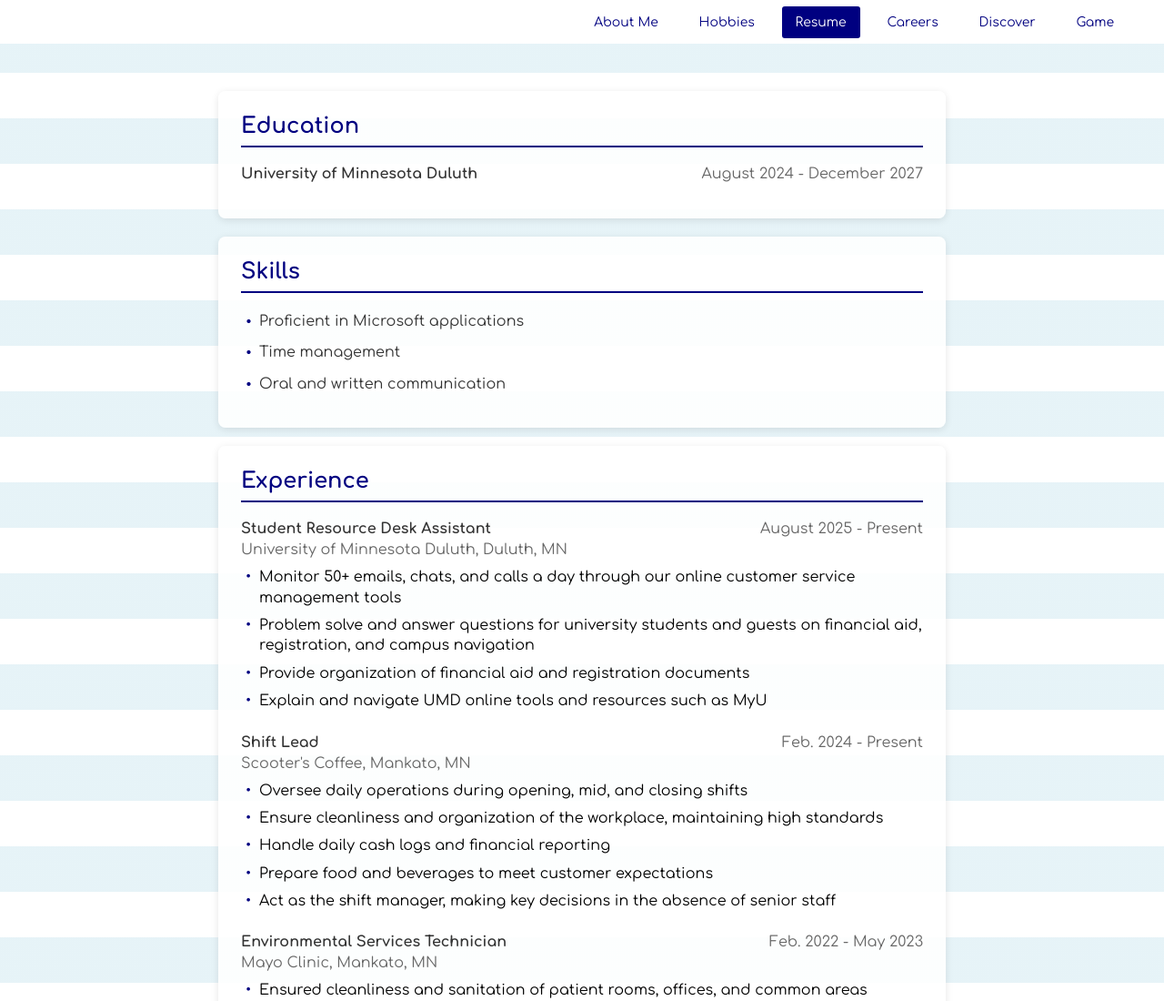
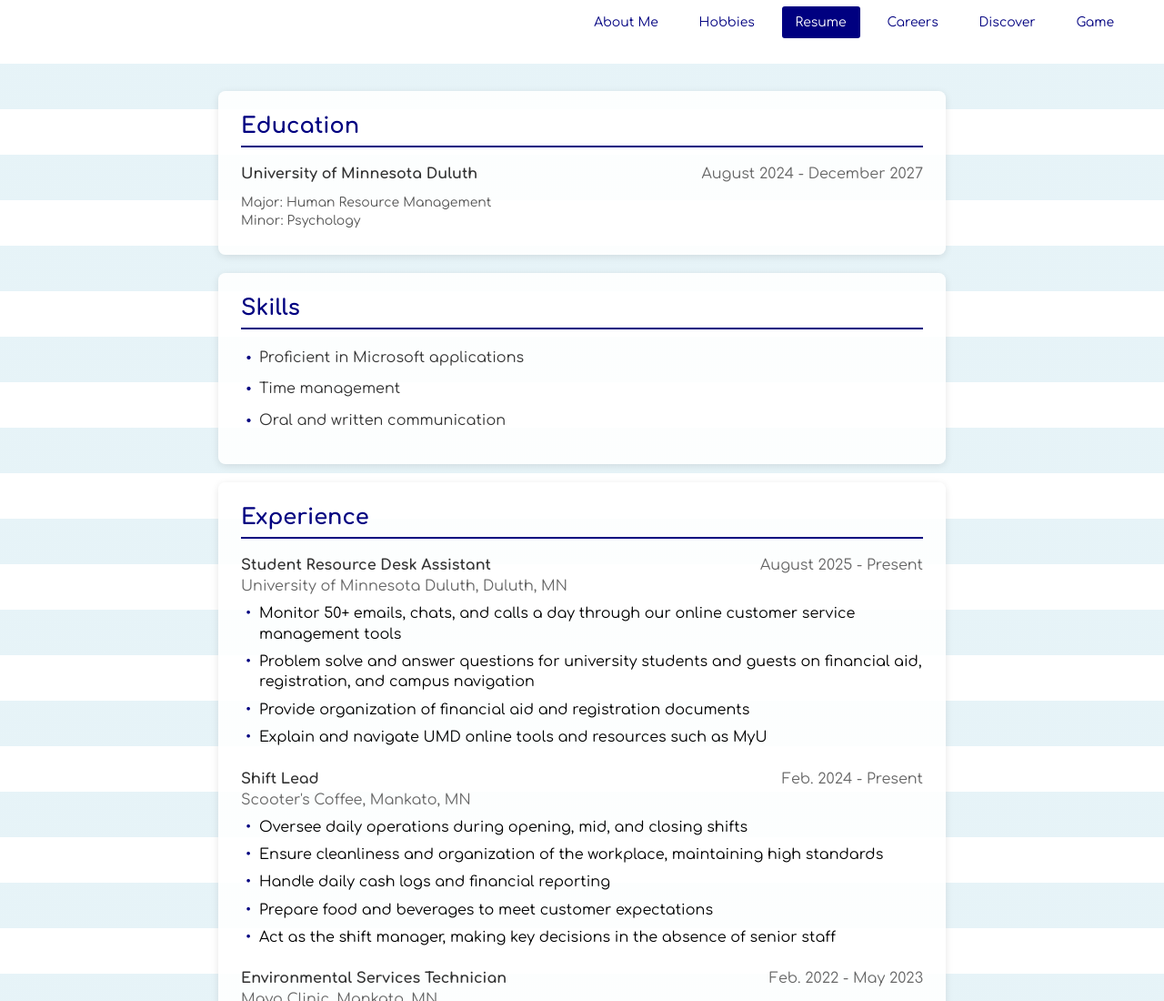
Before and after one commit to sedonamichels-dotcom/sedonamichels, a plain HTML site: page resume.html in a window 1280 px wide. Shown: the top 1100 px of the page at 91% size. Drawn offline with Linux system fonts and the light colour scheme.

Commit message:
Add files via upload

```diff
--- a/resume.html
+++ b/resume.html
@@ -95,6 +95,15 @@
             color: #666;
             text-align: right;
         }
+        .education-details {
+            margin-top: 10px;
+            padding-left: 0;
+        }
+        .major, .minor {
+            color: #555;
+            font-size: 14px;
+            margin-bottom: 5px;
+        }
         .job-item {
             margin-bottom: 25px;
         }
@@ -173,6 +182,10 @@
                 <div class="school">University of Minnesota Duluth</div>
                 <div class="dates">August 2024 - December 2027</div>
             </div>
+            <div class="education-details">
+                <div class="major">Major: Human Resource Management</div>
+                <div class="minor">Minor: Psychology</div>
+            </div>
         </div>
 
         <div class="section">
@@ -248,7 +261,7 @@
 
     <div class="resume-tab-container">
         <div class="bottom-tab">
-            <a href="files/Sedona Resume 2024.pdf" target="_blank" class="resume-link">Sedona Michels Resume</a>
+            <a href="files/sedona resume 2024 (2).pdf" target="_blank" class="resume-link">Sedona Michels Resume</a>
         </div>
     </div>
 
```
Also changed, not shown: 1 other file.
